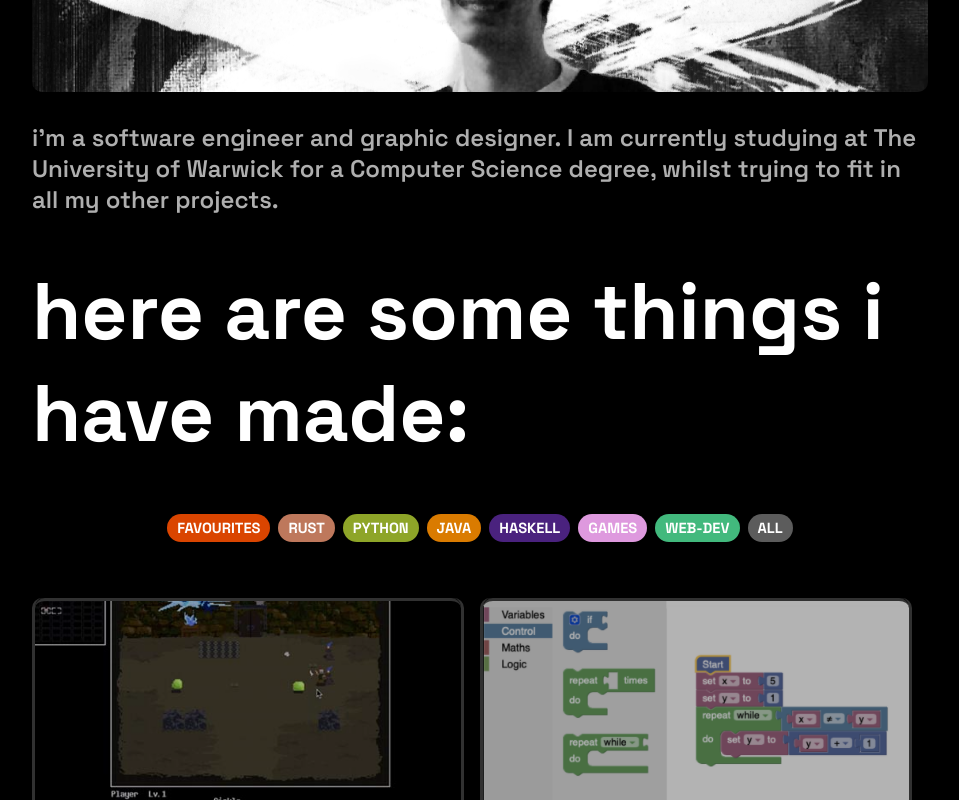
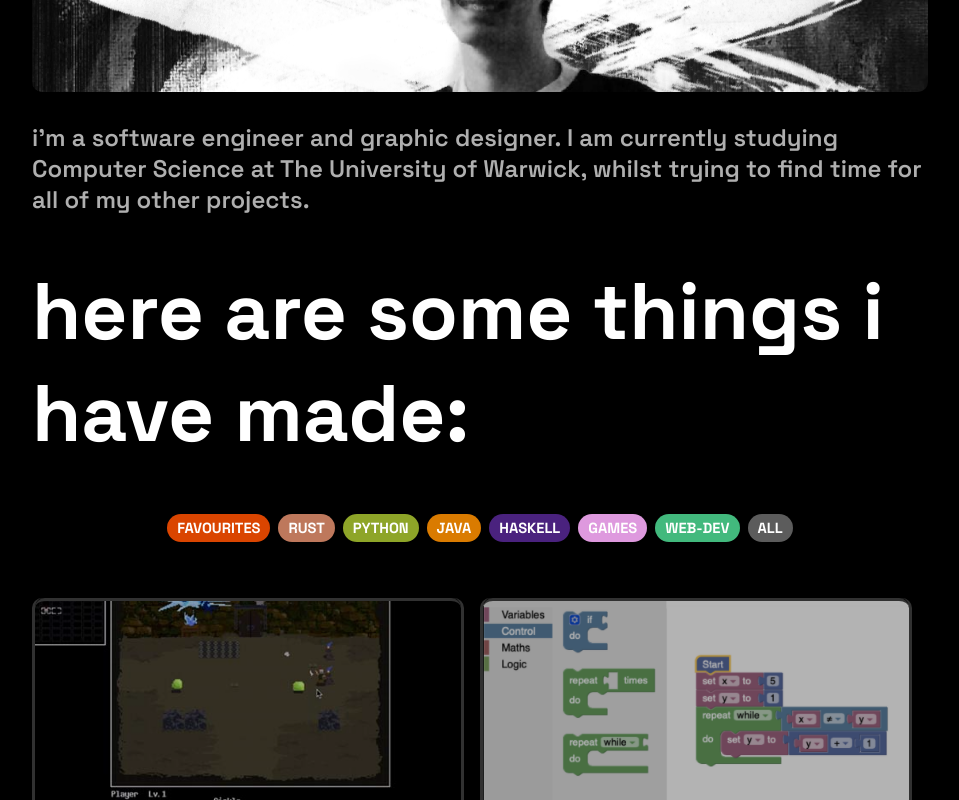
Before and after one commit to codethulu/codethulu-website-2022, a React (Create React App) app: page / in a window 1280 px wide. Shown: the part 1460-2260 px from the top of the page, without its empty margins (160-1119 px from the left). Built offline with nearby package versions, Linux system fonts and the light colour scheme.

Commit message:
clicking on tags takes you to the top of the projects section

```diff
--- a/src/App.tsx
+++ b/src/App.tsx
@@ -72,7 +72,7 @@ function App() {
             style={{ aspectRatio: '2 / 1', marginBottom: '30px', marginTop: '30px', borderRadius: '10px' }}
 
           />
-          <p className='m-top-50'>i'm a software engineer and graphic designer. I am currently studying at The University of Warwick for a Computer Science degree, whilst trying to fit in all my other projects. </p>
+          <p className='m-top-50'>i'm a software engineer and graphic designer. I am currently studying Computer Science at The University of Warwick, whilst trying to find time for all of my other projects. </p>
           {/* <Split style='left' text="i'm a software engineer and graphic designer, and i love to work on projects that allow me to apply my creative approach to solving problems. currently i am enjoying working on projects for the web and mobile, and game development." image={photo}></Split> */}
           {/* <Split style='right' text="i am currently studying Computer Science at the University of Warwick, where i am publicity officer at the Computing Society and deputy chair of Warwick Labour. " image={warwick}></Split> */}
 
@@ -263,6 +263,9 @@ const Tag = (props: TagProps) => {
   }
 
   return (
-    <button className={"tag " + colour} onClick={() => props.filterProjects(props.name)}>{props.name}</button>
+    <Link activeClass="active" to="projects" spy={true} smooth={true} offset={0} duration={750} >
+      <button className={"tag " + colour} onClick={() => props.filterProjects(props.name)}>{props.name}</button>
+    </Link>
+
   );
 }
```
